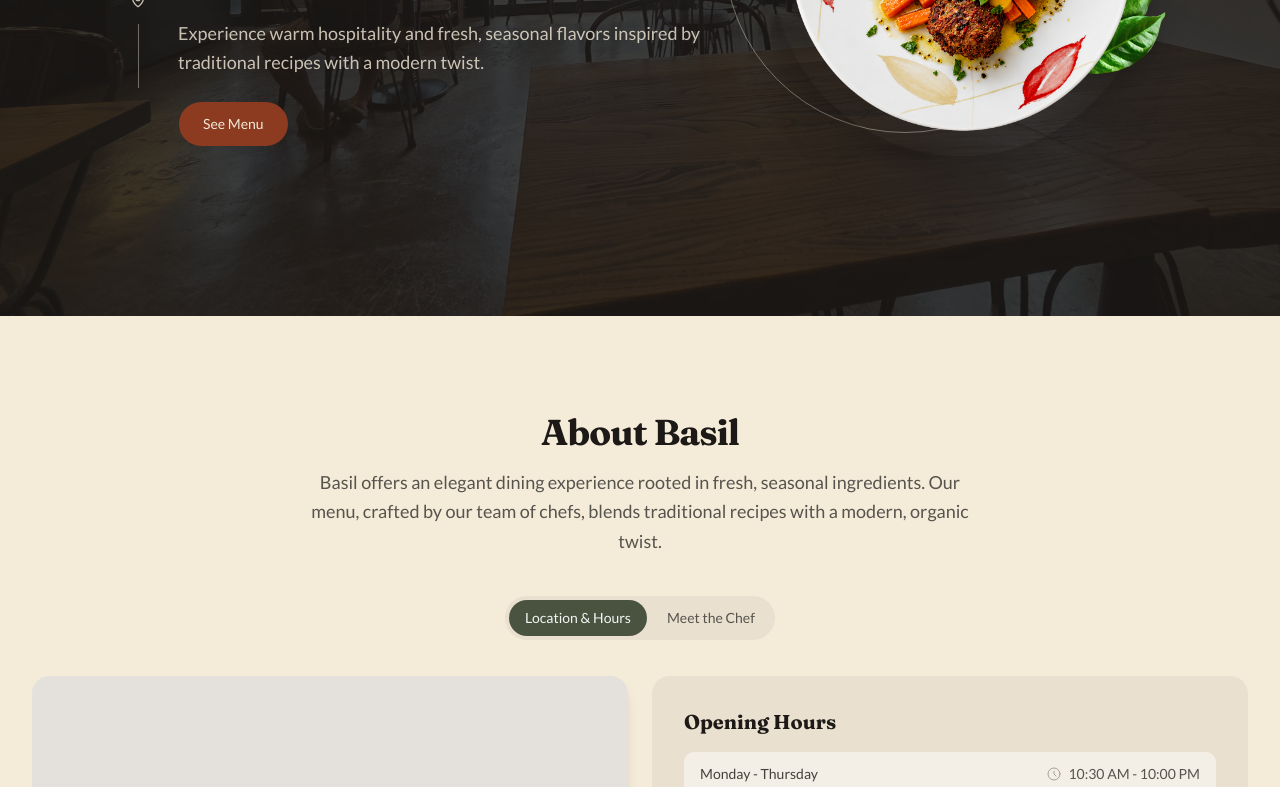
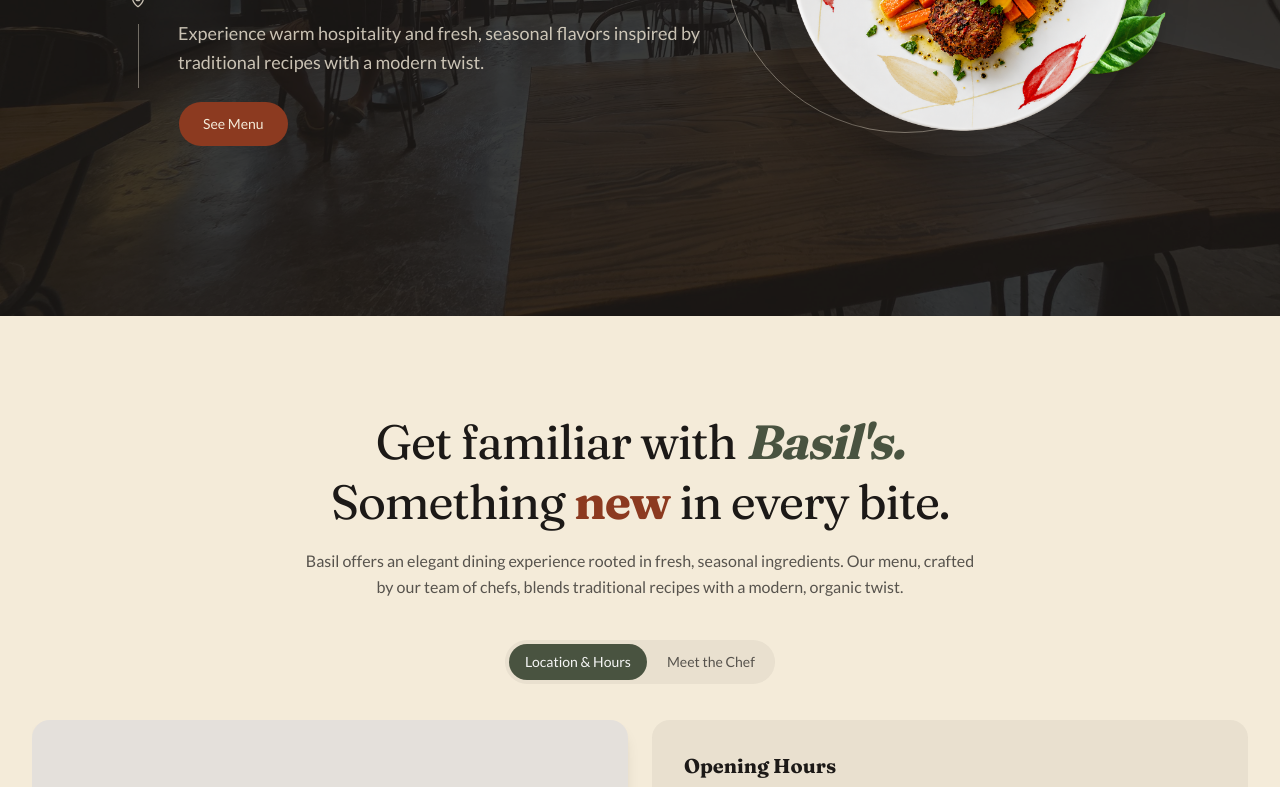
Before and after one commit to AnzuWanzu/Basil, a Next.js app: page / in a window 1280 px wide. Shown: the part 484-1271 px from the top of the page. Built offline with nearby package versions, Linux system fonts and the light colour scheme.

Commit message:
[Feature]: Restyle About heading/copy to match Figma mockup (mixed-weight Fraunces, olive/terracotta highlights).

```diff
--- a/components/sections/About/About.tsx
+++ b/components/sections/About/About.tsx
@@ -15,10 +15,12 @@ export default function About() {
     <div className="flex flex-col items-center gap-10 text-center">
       {/* Heading & Description */}
       <div className="flex flex-col items-center gap-4 max-w-2xl">
-        <h2 className="font-serif text-3xl sm:text-4xl font-bold text-stone-900 tracking-tight">
-          About Basil
+        <h2 className="font-serif text-3xl sm:text-4xl lg:text-5xl font-normal text-stone-900 tracking-tight leading-tight">
+          Get familiar with <span className="font-bold italic text-secondary">Basil&apos;s.</span>
+          <br />
+          Something <span className="font-bold text-primary">new</span> in every bite.
         </h2>
-        <p className="font-sans text-base sm:text-lg text-stone-600 leading-relaxed">
+        <p className="font-sans text-sm sm:text-base text-stone-600 leading-relaxed">
           Basil offers an elegant dining experience rooted in fresh, seasonal ingredients.
           Our menu, crafted by our team of chefs, blends traditional recipes with a modern,
           organic twist.
```
